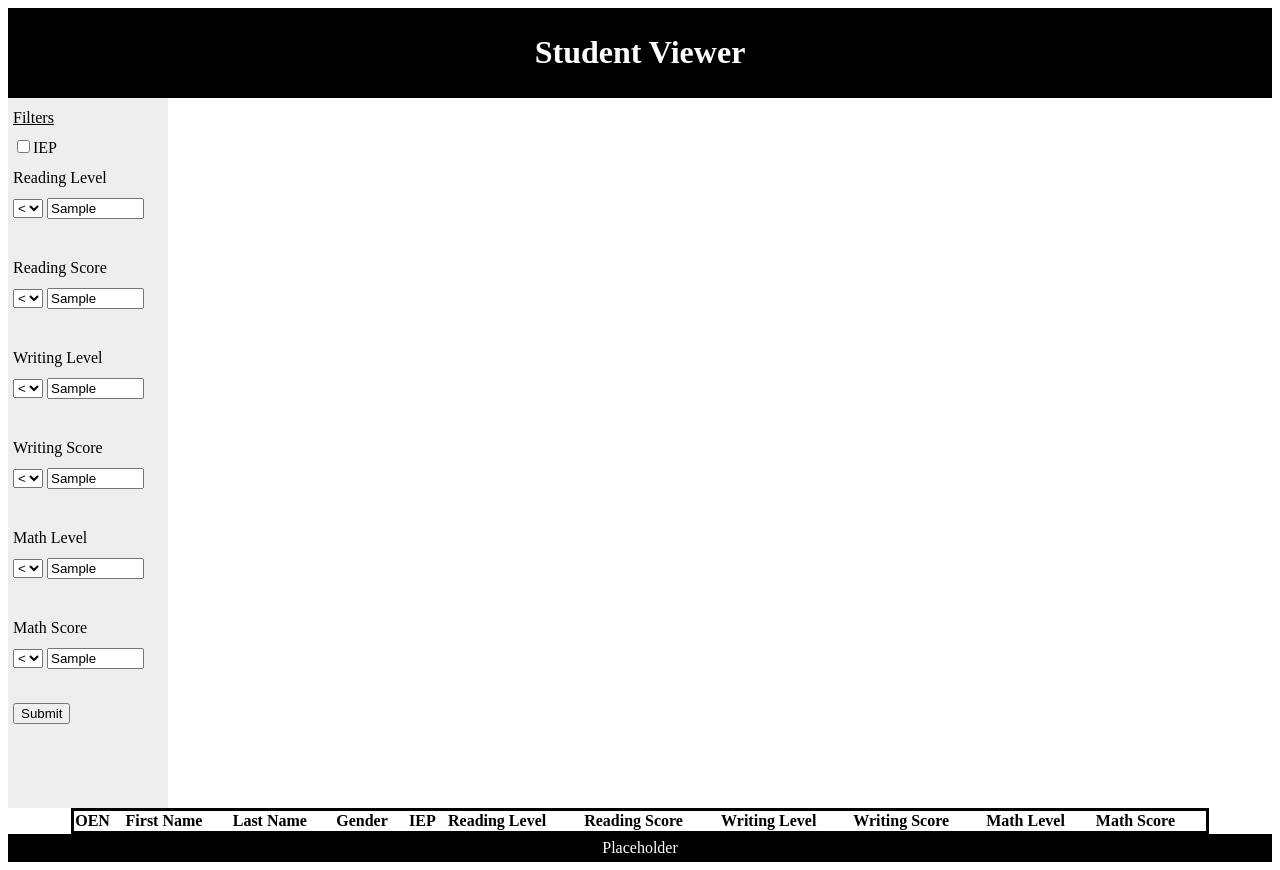
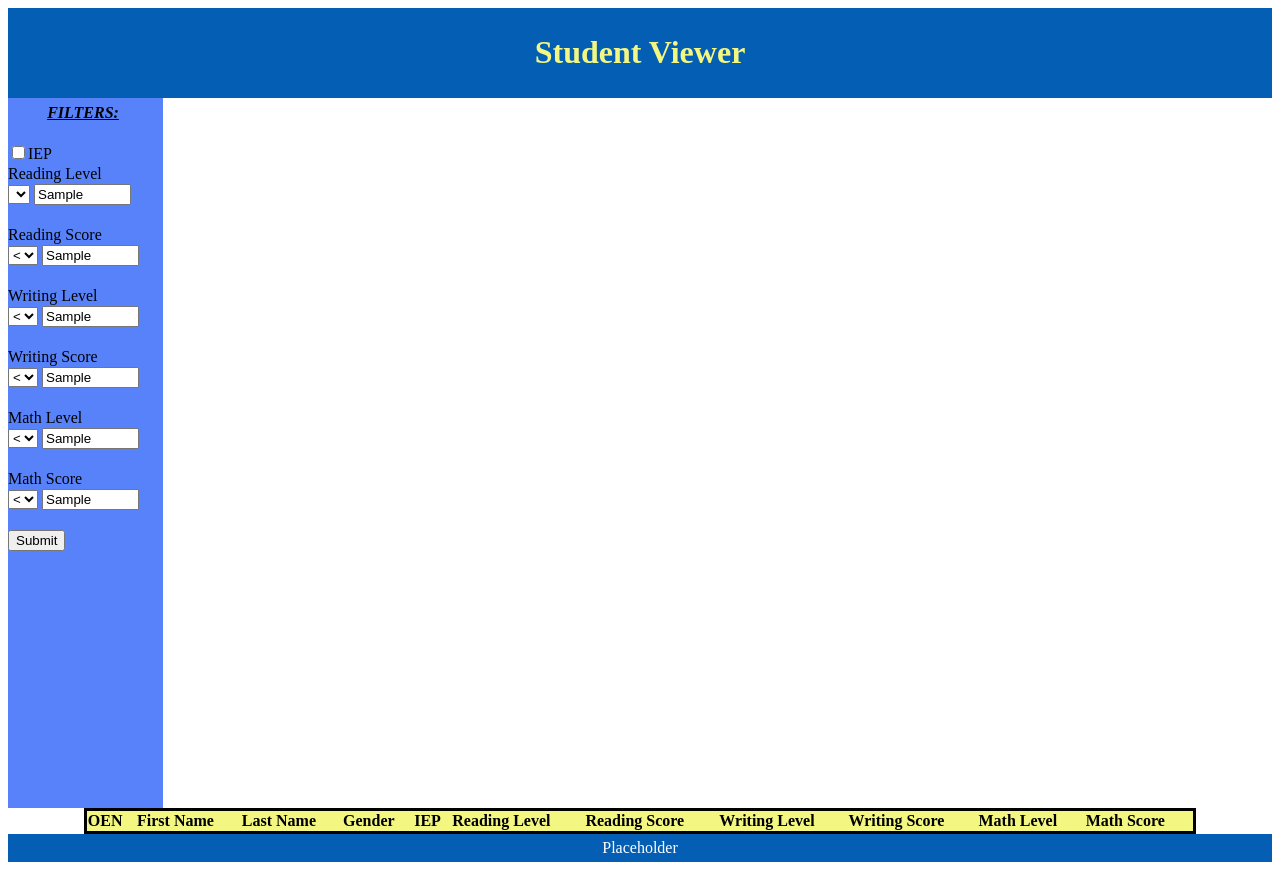
Before and after one commit to StevePavlin/student-system, a plain HTML site: page viewer.html in a window 1280 px wide. Both pictures are taken after typing "Sample", "Sample", "Sample", "Sample", "Sample", "Sample" into the empty fields and a click on the input "Submit". Drawn offline with Linux system fonts and the light colour scheme.

Commit message:
Modified styling in viewer.html and index.html

```diff
--- a/js/viewer.js
+++ b/js/viewer.js
@@ -245,7 +245,7 @@ function IO(data) {
         $("#table").empty();
 
                                 // Libraries are great ^_^
-        var htmlTable = "<center><table class='sortable' border=1 frame=hsides rules=rows width='90%'><tr>\n\
+        var htmlTable = "<center><table class='sortable' border=1 frame=hsides rules=rows width='88%'><tr>\n\
             <th>OEN</th>\n\
             <th>First Name</th>\n\
             <th>Last Name</th>\n\
--- a/viewer.html
+++ b/viewer.html
@@ -8,25 +8,26 @@
 <style type='text/css'>
 
 #header {
-    background-color:black;
-    color:white;
+    background-color: #045FB4;
+    color:#F3F781;
     text-align:center;
     padding:5px;
 }
 #side {
-    line-height:30px;
-    background-color:#eeeeee;
+    line-height:20px;
+    background-color:#5882FA;
     height:700px;
     width:150px;
     float:left;
     padding:5px;
+    padding-left: 0px
 }
 #nav {
     background-color:grey;
 	text-align:center;
 }
 #footer {
-    background-color:black;
+    background-color:#045FB4;
     color:white;
     clear:both;
     text-align:center;
@@ -42,21 +43,23 @@
 }
 
  th { text-align: left; }
- td { padding: 5px; border-bottom: 1px solid black; border-collapse: collapse; border-spacing: 0px; }
- table { border: 3px solid black; }
+ td {padding: 5px; border-bottom: 1px solid black; border-collapse: collapse; border-spacing: 0px; }
+ table { border: 3px solid black;
+         background-color: #F3F781;
+ }
 </style>
 <div id="header">
 	<h1>Student Viewer</h1>
 </div>
 <div id="side">
-	<u>Filters</u><br>
+    <center><u><i><b>FILTERS:</b></i></u></center><br>
 
         <input type="checkbox" name="iep" id="iep">IEP<br>
 
         Reading Level</br>
         <select name="dropdown" id="readingLevelOptions">
-        <option value="greaterThan"><</option>
-        <option value="lessThan">></option>
+        <option value="greaterThan"></option>
+        <option value="lessThan"></option>
         </select>
         <input type="textbox" id="readingLevel" size="9"></br></br>
 
```
Also changed, not shown: index.html (+1 -1 lines), js/main.js (+4 -4 lines).
